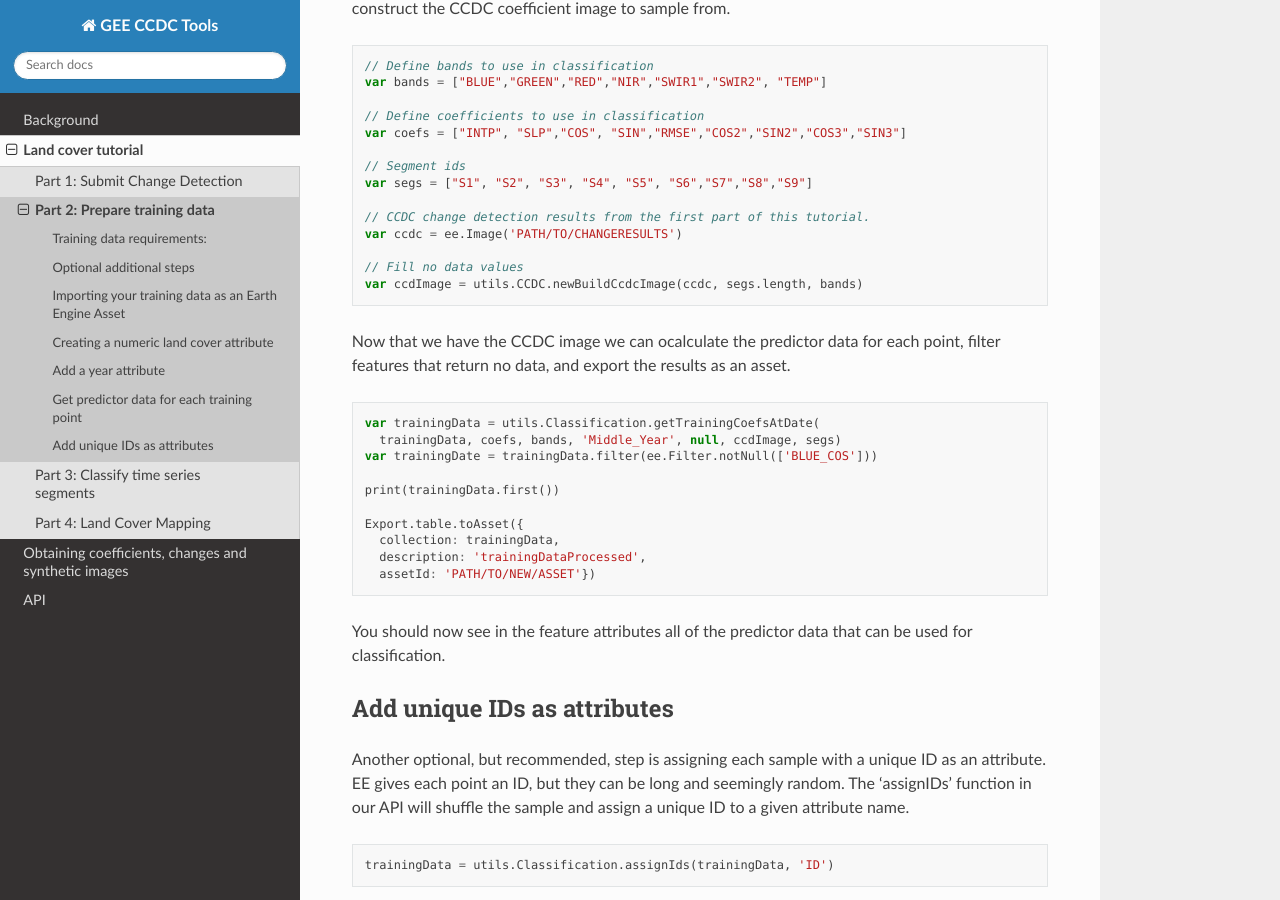
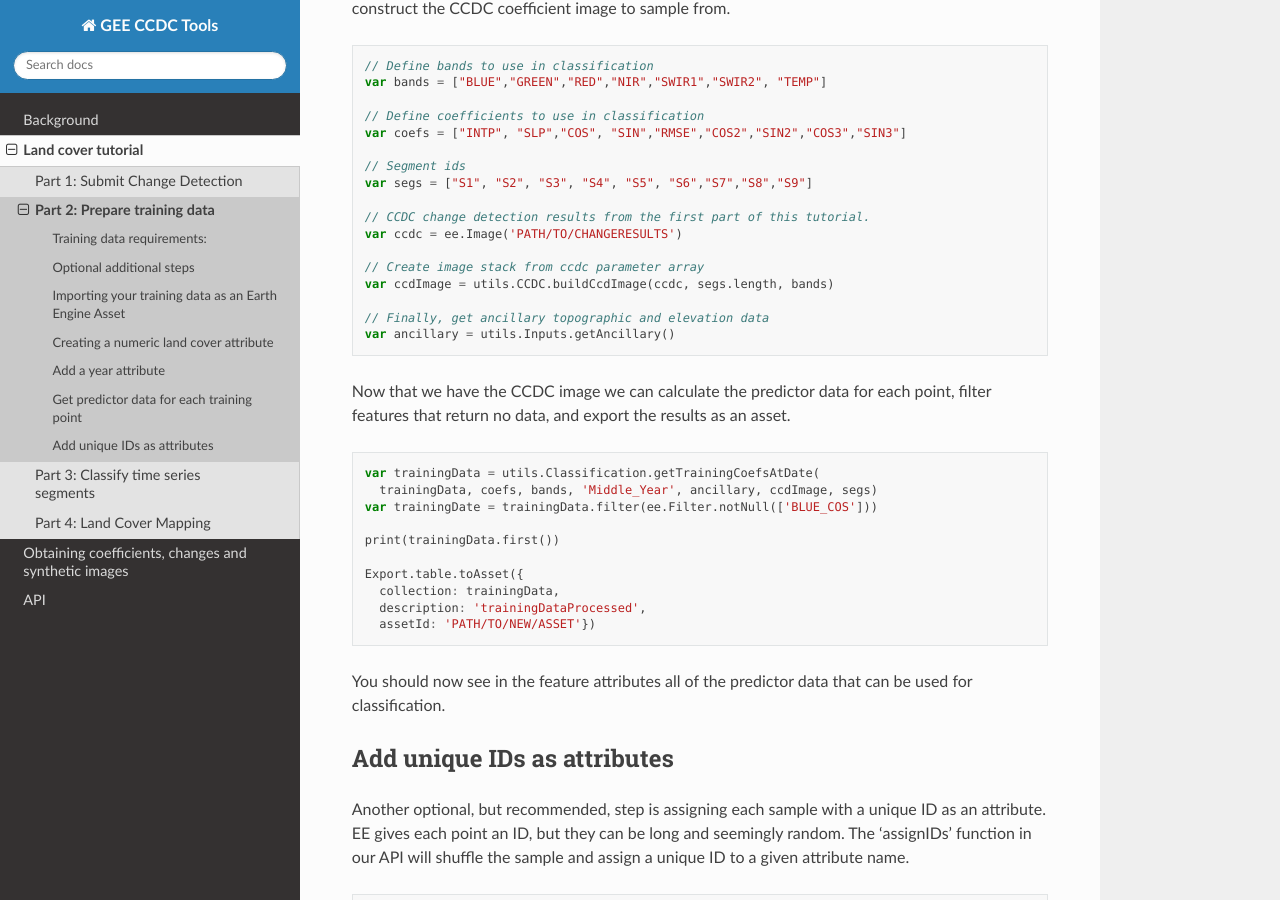
Before and after one commit to parevalo/gee-ccdc-tools, a Sphinx documentation site: the page built from docs/lctutorial/training.rst, in a window 1280 px wide and 900 px high, scrolled down 3077 px. Built offline with Sphinx 7.4.7 and the Read the Docs theme 2.0.0, drawn with Linux system fonts in a browser that asks for light colours.

```diff
--- a/docs/lctutorial/training.rst
+++ b/docs/lctutorial/training.rst
@@ -158,17 +158,20 @@ coefficient image to sample from.
     // CCDC change detection results from the first part of this tutorial.
     var ccdc = ee.Image('PATH/TO/CHANGERESULTS')
 
-    // Fill no data values
-    var ccdImage = utils.CCDC.newBuildCcdcImage(ccdc, segs.length, bands)
+    // Create image stack from ccdc parameter array
+    var ccdImage = utils.CCDC.buildCcdImage(ccdc, segs.length, bands)
 
-Now that we have the CCDC image we can ocalculate the predictor data for
+    // Finally, get ancillary topographic and elevation data
+    var ancillary = utils.Inputs.getAncillary()
+
+Now that we have the CCDC image we can calculate the predictor data for
 each point, filter features that return no data, and export the results
 as an asset.
 
 .. code:: javascript
 
     var trainingData = utils.Classification.getTrainingCoefsAtDate(
-      trainingData, coefs, bands, 'Middle_Year', null, ccdImage, segs)
+      trainingData, coefs, bands, 'Middle_Year', ancillary, ccdImage, segs)
     var trainingDate = trainingData.filter(ee.Filter.notNull(['BLUE_COS']))
 
     print(trainingData.first())
```
Also changed, not shown: docs/lctutorial/classify.rst (+3 -7 lines).
